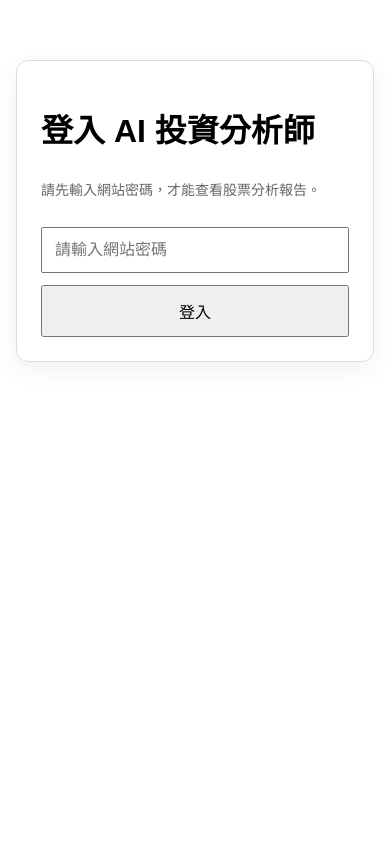
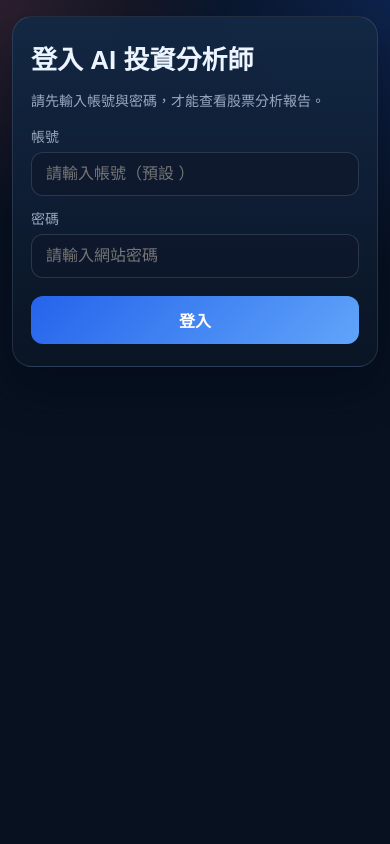
Before and after one commit to askachen/ai-investment-analyst, a FastAPI app: template src/ai_investment_analyst/web/templates/login.html in a window 390 px wide. Run offline with FastAPI, Linux system fonts and the light colour scheme; the template is opened without the code that fills it, so the values that code supplies are empty.

Commit message:
feat: improve mobile screener layout and login form

```diff
--- a/src/ai_investment_analyst/web/app.py
+++ b/src/ai_investment_analyst/web/app.py
@@ -207,6 +207,10 @@
     }
 
 
+def get_web_login_username() -> str:
+    return os.getenv('WEB_LOGIN_USERNAME', 'admin').strip() or 'admin'
+
+
 def get_web_login_password() -> str:
     return os.getenv('WEB_LOGIN_PASSWORD', '').strip()
 
@@ -244,21 +248,24 @@
         'login.html',
         {
             'error': None,
+            'username_placeholder': get_web_login_username(),
         },
     )
 
 
 @app.post('/login')
-def login(request: Request, password: str = Form(...)):
+def login(request: Request, username: str = Form(...), password: str = Form(...)):
+    expected_username = get_web_login_username()
     expected_password = get_web_login_password()
     if not expected_password:
         return RedirectResponse(url='/', status_code=303)
-    if not compare_digest(password, expected_password):
+    if not compare_digest(username.strip(), expected_username) or not compare_digest(password, expected_password):
         return TEMPLATES.TemplateResponse(
             request,
             'login.html',
             {
-                'error': '密碼錯誤，請再試一次。',
+                'error': '帳號或密碼錯誤，請再試一次。',
+                'username_placeholder': expected_username,
             },
             status_code=401,
         )
--- a/src/ai_investment_analyst/web/templates/login.html
+++ b/src/ai_investment_analyst/web/templates/login.html
@@ -5,22 +5,86 @@
     <meta name="viewport" content="width=device-width, initial-scale=1.0" />
     <title>登入 AI 投資分析師</title>
     <style>
-      body { font-family: Arial, sans-serif; max-width: 520px; margin: 60px auto; padding: 0 16px; line-height: 1.6; }
-      .card { border: 1px solid #ddd; border-radius: 12px; padding: 24px; box-shadow: 0 8px 24px rgba(0,0,0,0.06); }
-      input, button { font-size: 16px; width: 100%; box-sizing: border-box; }
-      input { padding: 12px; margin: 12px 0; }
-      button { padding: 12px 16px; }
-      .muted { color: #666; font-size: 14px; }
-      .error { color: #b42318; margin-bottom: 12px; }
+      :root {
+        --bg: #07111f;
+        --card: #0f1f33;
+        --line: rgba(148, 163, 184, 0.18);
+        --text: #ecf5ff;
+        --muted: #99a9bf;
+        --accent: #60a5fa;
+        --accent-2: #2563eb;
+        --danger: #fb7185;
+        --shadow: 0 20px 45px rgba(2, 6, 23, 0.35);
+      }
+      * { box-sizing: border-box; }
+      body {
+        margin: 0;
+        min-height: 100vh;
+        display: flex;
+        align-items: center;
+        justify-content: center;
+        padding: 20px;
+        font-family: Arial, sans-serif;
+        background:
+          radial-gradient(circle at top right, rgba(37, 99, 235, 0.22), transparent 28%),
+          radial-gradient(circle at top left, rgba(251, 113, 133, 0.15), transparent 24%),
+          var(--bg);
+        color: var(--text);
+      }
+      .card {
+        width: min(100%, 460px);
+        border: 1px solid var(--line);
+        border-radius: 20px;
+        padding: 28px;
+        background: linear-gradient(180deg, rgba(19, 40, 68, 0.96), rgba(10, 21, 37, 0.98));
+        box-shadow: var(--shadow);
+      }
+      h1 { margin: 0 0 10px; font-size: 30px; }
+      .muted { color: var(--muted); font-size: 14px; margin-bottom: 16px; }
+      .error {
+        color: #ffd6db;
+        background: rgba(251, 113, 133, 0.12);
+        border: 1px solid rgba(251, 113, 133, 0.2);
+        border-radius: 12px;
+        margin-bottom: 14px;
+        padding: 10px 12px;
+      }
+      label { display: block; font-size: 14px; color: var(--muted); margin: 12px 0 6px; }
+      input, button { font-size: 16px; width: 100%; }
+      input {
+        padding: 12px 14px;
+        border-radius: 12px;
+        border: 1px solid rgba(148, 163, 184, 0.22);
+        background: rgba(15, 23, 42, 0.6);
+        color: var(--text);
+      }
+      button {
+        margin-top: 18px;
+        padding: 12px 16px;
+        border: 0;
+        border-radius: 12px;
+        background: linear-gradient(135deg, var(--accent-2), var(--accent));
+        color: white;
+        font-weight: 700;
+        cursor: pointer;
+      }
+      @media (max-width: 640px) {
+        body { align-items: flex-start; padding: 16px 12px; }
+        .card { padding: 22px 18px; }
+        h1 { font-size: 26px; }
+      }
     </style>
   </head>
   <body>
     <div class="card">
       <h1>登入 AI 投資分析師</h1>
-      <p class="muted">請先輸入網站密碼，才能查看股票分析報告。</p>
+      <p class="muted">請先輸入帳號與密碼，才能查看股票分析報告。</p>
       {% if error %}<p class="error">{{ error }}</p>{% endif %}
       <form method="post" action="/login">
-        <input type="password" name="password" placeholder="請輸入網站密碼" required />
+        <label for="username">帳號</label>
+        <input id="username" type="text" name="username" placeholder="請輸入帳號（預設 {{ username_placeholder }}）" autocomplete="username" required />
+        <label for="password">密碼</label>
+        <input id="password" type="password" name="password" placeholder="請輸入網站密碼" autocomplete="current-password" required />
         <button type="submit">登入</button>
       </form>
     </div>
```
Also changed, not shown: src/ai_investment_analyst/web/templates/index.html (+79 -4 lines), tests/web/test_auth.py (+31 -3 lines), tests/web/test_index_page.py (+3 -0 lines), README.md.
